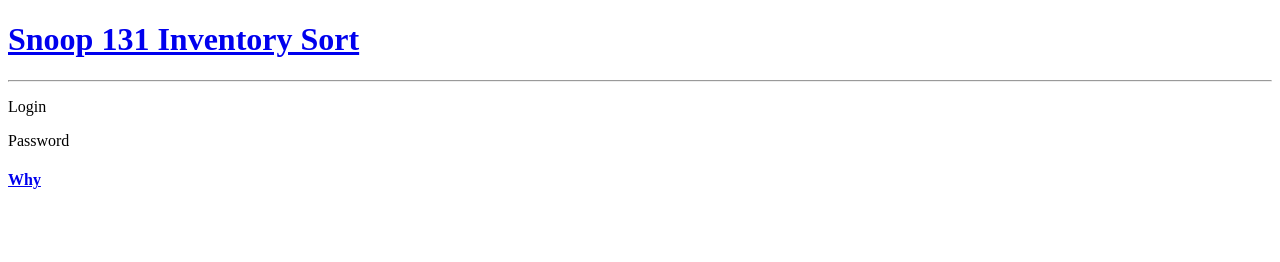
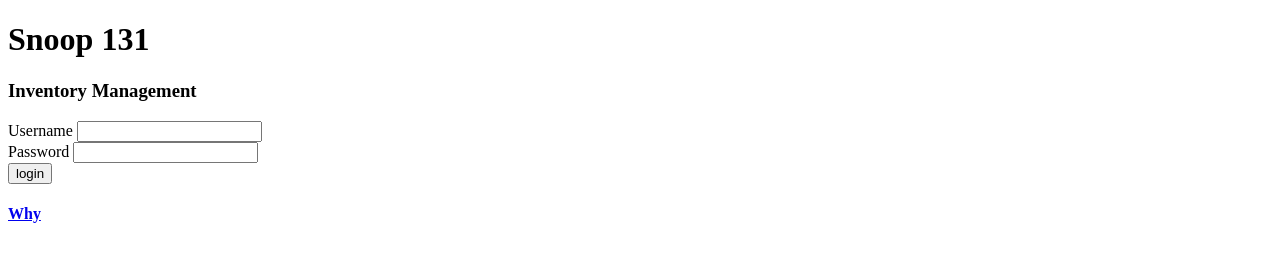
Before and after one commit to JTehuintle/CMPE131, a plain HTML site: page CS131/index.html in a window 1280 px wide. Drawn offline with Linux system fonts and the light colour scheme.

Commit message:
Add files via upload

```diff
--- a/CS131/index.html
+++ b/CS131/index.html
@@ -3,20 +3,40 @@
 <head>
     <meta charset="UTF-8">
     <meta name="viewport" content="width=device-width, initial-scale=1.0">
-    <title>Inventory Sort</title>
+    <title>Snoop 131 - Inventory Sort</title>
 
 </head>
 
 <body>
     <!--The bottom part of the website below the horizontal header-->
-    <a href="https://www.peanuts.com/about/snoopy" target=_blank title="Snoopy">
-        <h1>Snoop 131 Inventory Sort</h1>
+    <div>
 
-    </a>
+        <div class = "loginName">
+            <h1>Snoop 131</h1>
+            <h3>Inventory Management</h3>
+
+        </div>
+
+        <div class = "loginBody">
+            <form action = "">
+                <div>
+                    <label for = "">Username</label>
+                    <input type="text" />
+                </div>
+                <div>
+                    <label for="">Password</label>
+                    <input type="password" />
+                </div>
+                <div>
+                    <button>login</button>
+                </div>
+            </form>
+        </div>
+    </div>
+
+
     <!--<h1>Snoop 131 Inventory Sort</h1>-->
-    <hr>
-    <p>Login<p>
-    <p>Password<p>
+
     <a href="information.html" target=_blank title="Purpose">
         <h4>Why</h4>
     </a>
```
